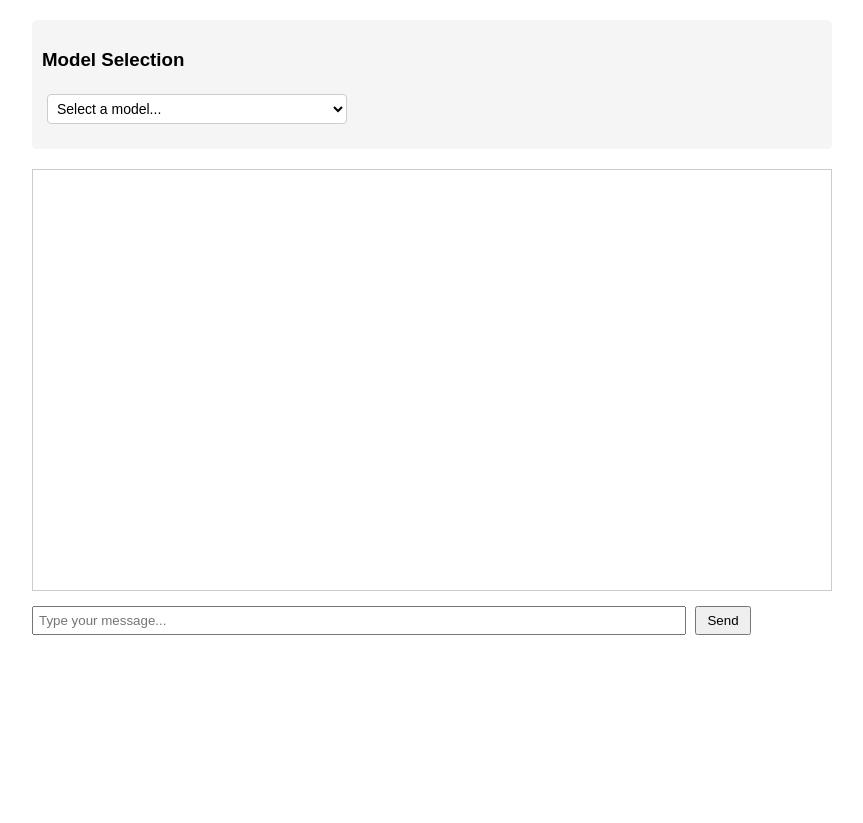
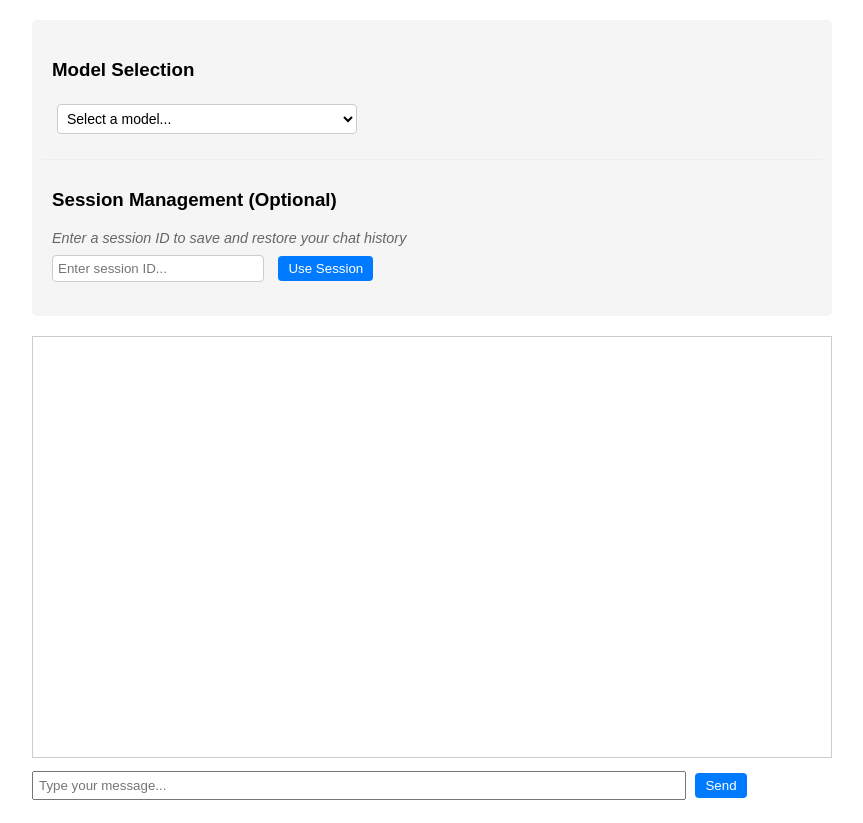
Before and after one commit to WorkExperiements/LLMBuddies, a FastAPI app: page / in a window 1280 px wide. Shown: the whole page, without its empty margins (208-1071 px from the left). Before the commit the page ends 635 px from the top, so only its background shows below. Run offline with FastAPI, Linux system fonts and the light colour scheme.

Commit message:
adding session capabilities

```diff
--- a/Host/main.py
+++ b/Host/main.py
@@ -1,4 +1,4 @@
-from fastapi import FastAPI, Request, HTTPException
+from fastapi import FastAPI, Request, HTTPException, Depends
 from fastapi.templating import Jinja2Templates
 from fastapi.staticfiles import StaticFiles
 from fastapi.middleware.cors import CORSMiddleware
@@ -6,6 +6,9 @@
 from typing import Optional, Dict, List
 from pydantic import BaseModel
 from contextlib import asynccontextmanager
+from sqlalchemy.orm import Session
+from database import get_db, ChatSession
+import json
 from config import (
     get_available_models,
     get_system_message,
@@ -24,10 +27,14 @@
     role: str
     content: str
 
+    def dict(self, *args, **kwargs):
+        return {"role": self.role, "content": self.content}
+
 class ChatRequest(BaseModel):
     message: str
     model_id: str
     history: List[ChatMessage]
+    session_id: Optional[str] = None
 
 @asynccontextmanager
 async def lifespan(app: FastAPI):
@@ -42,7 +49,7 @@
 # Configure CORS
 app.add_middleware(
     CORSMiddleware,
-    allow_origins=["*"],  # You can restrict this to specific domains if needed
+    allow_origins=["*"],
     allow_credentials=True,
     allow_methods=["*"],
     allow_headers=["*"],
@@ -61,8 +68,16 @@
     """List all models from our configuration"""
     return get_available_models()
 
+@app.get("/chat/session/{session_id}")
+async def get_chat_session(session_id: str, db: Session = Depends(get_db)):
+    """Get chat history for a session"""
+    session = db.query(ChatSession).filter(ChatSession.id == session_id).first()
+    if not session:
+        return {"history": []}
+    return {"history": session.history}
+
 @app.post("/chat")
-async def chat(chat_request: ChatRequest):
+async def chat(chat_request: ChatRequest, db: Session = Depends(get_db)):
     try:
         if not chat_request.message.strip():
             raise HTTPException(status_code=400, detail="Message cannot be empty")
@@ -74,7 +89,7 @@
         messages = [{"role": "system", "content": get_system_message()}]
 
         # Add conversation history
-        messages.extend([{"role": msg.role, "content": msg.content} for msg in chat_request.history])
+        messages.extend([msg.dict() for msg in chat_request.history])
 
         # Add new message
         messages.append({"role": "user", "content": chat_request.message})
@@ -92,7 +107,7 @@
             response = await client.post(
                 LMSTUDIO_CHAT_URL,
                 json=payload,
-                timeout=30.0  # 30 second timeout
+                timeout=30.0
             )
 
             if response.status_code != 200:
@@ -103,6 +118,34 @@
 
             response_data = response.json()
             assistant_message = response_data['choices'][0]['message']['content']
+
+            # Only save session if a session_id is provided
+            if chat_request.session_id and chat_request.session_id.strip():
+                try:
+                    print(f"Saving session {chat_request.session_id}")
+                    session = db.query(ChatSession).filter(ChatSession.id == chat_request.session_id).first()
+
+                    # Convert ChatMessage objects to dictionaries for storage
+                    history_dicts = [msg.dict() for msg in chat_request.history]
+                    new_messages = [
+                        {"role": "user", "content": chat_request.message},
+                        {"role": "assistant", "content": assistant_message}
+                    ]
+
+                    if not session:
+                        session = ChatSession(
+                            id=chat_request.session_id,
+                            history=history_dicts + new_messages
+                        )
+                        db.add(session)
+                    else:
+                        session.history = history_dicts + new_messages
+                    db.commit()
+                except Exception as e:
+                    # Log the error but don't fail the chat request
+                    print(f"Error saving session: {str(e)}")
+            else:
+                print("No session ID provided, not saving session.")
 
             return {"response": assistant_message}
 
--- a/Host/requirements.txt
+++ b/Host/requirements.txt
@@ -5,3 +5,5 @@
 aiofiles>=0.6.0
 httpx>=0.24.0
 python-dotenv>=0.19.0
+SQLAlchemy>=2.0.0
+aiosqlite>=0.19.0
--- /dev/null
+++ b/Host/static/chat.js
@@ -0,0 +1,138 @@
+// Chat history storage
+let chatHistory = [];
+let currentSessionId = null;
+
+// Load available models when page loads
+document.addEventListener('DOMContentLoaded', loadAvailableModels);
+
+async function loadAvailableModels() {
+    try {
+        const response = await fetch('/models/configured');
+        const data = await response.json();
+        const modelSelect = document.getElementById('model-select');
+
+        // Clear existing options except the first one
+        while (modelSelect.options.length > 1) {
+            modelSelect.remove(1);
+        }
+
+        // Add new options
+        for (const [modelId, modelInfo] of Object.entries(data)) {
+            const option = document.createElement('option');
+            option.value = modelId;
+            option.textContent = modelId;
+            modelSelect.appendChild(option);
+        }
+    } catch (error) {
+        alert('Error loading available models: ' + error.message);
+    }
+}
+
+function clearSession() {
+    currentSessionId = null;
+    chatHistory = [];
+    const chatMessages = document.getElementById('chat-messages');
+    chatMessages.innerHTML = '';
+    document.getElementById('session-id').value = '';
+    alert('Session cleared');
+}
+
+async function loadSession() {
+    const sessionId = document.getElementById('session-id').value.trim();
+    if (!sessionId) {
+        alert('Please enter a session ID');
+        return;
+    }
+
+    try {
+        const response = await fetch(`/chat/session/${sessionId}`);
+        const data = await response.json();
+
+        // Clear existing chat
+        chatHistory = [];
+        const chatMessages = document.getElementById('chat-messages');
+        chatMessages.innerHTML = '';
+
+        // Load history from session
+        if (data.history && data.history.length > 0) {
+            chatHistory = data.history;
+            for (const msg of data.history) {
+                const prefix = msg.role === 'user' ? 'You: ' : 'Assistant: ';
+                addMessageToChat(prefix + msg.content, msg.role + '-message');
+            }
+        }
+
+        currentSessionId = sessionId;
+        alert('Session loaded successfully');
+    } catch (error) {
+        alert('Error loading session: ' + error.message);
+    }
+}
+
+async function sendMessage() {
+    const messageInput = document.getElementById('message-input');
+    const modelSelect = document.getElementById('model-select');
+    const sendButton = document.getElementById('send-button');
+    const message = messageInput.value.trim();
+    const modelId = modelSelect.value;
+
+    if (!message) return;
+
+    if (!modelId) {
+        alert('Please select a model first');
+        return;
+    }
+
+    // Disable send button and change text
+    sendButton.disabled = true;
+    sendButton.textContent = 'Sending...';
+
+    // Add user message to chat and history
+    addMessageToChat('You: ' + message, 'user-message');
+    chatHistory.push({ role: 'user', content: message });
+    messageInput.value = '';
+
+    try {
+        const response = await fetch('/chat', {
+            method: 'POST',
+            headers: {
+                'Content-Type': 'application/json'
+            },
+            body: JSON.stringify({
+                message: message,
+                model_id: modelId,
+                history: chatHistory,
+                session_id: currentSessionId // This will be null if no session is active
+            })
+        });
+
+        const data = await response.json();
+        // Add assistant response to chat and history
+        addMessageToChat('Assistant: ' + data.response, 'assistant-message');
+        chatHistory.push({ role: 'assistant', content: data.response });
+    } catch (error) {
+        addMessageToChat('Error: ' + error.message, 'error-message');
+    } finally {
+        // Re-enable send button and restore text
+        sendButton.disabled = false;
+        sendButton.textContent = 'Send';
+    }
+}
+
+function addMessageToChat(message, className) {
+    const chatMessages = document.getElementById('chat-messages');
+    const messageElement = document.createElement('div');
+    messageElement.classList.add('message', className);
+    messageElement.textContent = message;
+    chatMessages.appendChild(messageElement);
+    chatMessages.scrollTop = chatMessages.scrollHeight;
+}
+
+// Handle Enter key in message input
+document.addEventListener('DOMContentLoaded', function() {
+    document.getElementById('message-input').addEventListener('keypress', function(e) {
+        if (e.key === 'Enter') {
+            sendMessage();
+        }
+    });
+});
--- a/Host/static/styles.css
+++ b/Host/static/styles.css
@@ -16,8 +16,30 @@
     border-radius: 5px;
 }
 
-.model-section {
+.model-section, .session-section {
     margin-bottom: 10px;
+    padding: 10px;
+}
+
+.session-section {
+    margin-bottom: 10px;
+    padding: 10px;
+    border-top: 1px solid #eee;
+}
+
+.session-info {
+    color: #666;
+    font-size: 0.9em;
+    margin: 5px 0;
+    font-style: italic;
+}
+
+#session-id {
+    padding: 5px;
+    margin-right: 5px;
+    width: 200px;
+    border: 1px solid #ccc;
+    border-radius: 4px;
 }
 
 #chat-messages {
@@ -51,6 +73,21 @@
 button {
     padding: 5px 10px;
     margin: 5px;
+    background-color: #007bff;
+    color: white;
+    border: none;
+    border-radius: 4px;
+    cursor: pointer;
+}
+
+button:hover {
+    background-color: #0056b3;
+}
+
+button:disabled {
+    background-color: #cccccc;
+    cursor: not-allowed;
+    opacity: 0.7;
 }
 
 #model-select {
--- a/Host/templates/index.html
+++ b/Host/templates/index.html
@@ -12,101 +12,22 @@
                 <option value="">Select a model...</option>
             </select>
         </div>
+        <div class="session-section">
+            <h3>Session Management (Optional)</h3>
+            <p class="session-info">Enter a session ID to save and restore your chat history</p>
+            <input type="text" id="session-id" placeholder="Enter session ID...">
+            <button onclick="loadSession()">Use Session</button>
+        </div>
     </div>
 
     <div id="chat-container">
         <div id="chat-messages"></div>
         <div>
             <input type="text" id="message-input" placeholder="Type your message...">
-            <button onclick="sendMessage()">Send</button>
+            <button id="send-button" onclick="sendMessage()">Send</button>
         </div>
     </div>
 
-    <script>
-        // Chat history storage
-        let chatHistory = [];
-
-        // Load available models when page loads
-        document.addEventListener('DOMContentLoaded', loadAvailableModels);
-
-        async function loadAvailableModels() {
-            try {
-                const response = await fetch('/models/configured');
-                const data = await response.json();
-                const modelSelect = document.getElementById('model-select');
-
-                // Clear existing options except the first one
-                while (modelSelect.options.length > 1) {
-                    modelSelect.remove(1);
-                }
-
-                // Add new options
-                for (const [modelId, modelInfo] of Object.entries(data)) {
-                    const option = document.createElement('option');
-                    option.value = modelId;
-                    option.textContent = modelId;
-                    modelSelect.appendChild(option);
-                }
-            } catch (error) {
-                alert('Error loading available models: ' + error.message);
-            }
-        }
-
-        async function sendMessage() {
-            const messageInput = document.getElementById('message-input');
-            const modelSelect = document.getElementById('model-select');
-            const message = messageInput.value.trim();
-            const modelId = modelSelect.value;
-
-            if (!message) return;
-
-            if (!modelId) {
-                alert('Please select a model first');
-                return;
-            }
-
-            // Add user message to chat and history
-            addMessageToChat('You: ' + message, 'user-message');
-            chatHistory.push({ role: 'user', content: message });
-            messageInput.value = '';
-
-            try {
-                const response = await fetch('/chat', {
-                    method: 'POST',
-                    headers: {
-                        'Content-Type': 'application/json'
-                    },
-                    body: JSON.stringify({
-                        message: message,
-                        model_id: modelId,
-                        history: chatHistory
-                    })
-                });
-
-                const data = await response.json();
-                // Add assistant response to chat and history
-                addMessageToChat('Assistant: ' + data.response, 'assistant-message');
-                chatHistory.push({ role: 'assistant', content: data.response });
-            } catch (error) {
-                addMessageToChat('Error: ' + error.message, 'error-message');
-            }
-        }
-
-        function addMessageToChat(message, className) {
-            const chatMessages = document.getElementById('chat-messages');
-            const messageElement = document.createElement('div');
-            messageElement.classList.add('message', className);
-            messageElement.textContent = message;
-            chatMessages.appendChild(messageElement);
-            chatMessages.scrollTop = chatMessages.scrollHeight;
-        }
-
-        // Handle Enter key in message input
-        document.getElementById('message-input').addEventListener('keypress', function(e) {
-            if (e.key === 'Enter') {
-                sendMessage();
-            }
-        });
-    </script>
+    <script src="/static/chat.js"></script>
 </body>
 </html>
```
Also changed, not shown: Host/database.py (added, +40 -0 lines), 1 other file.
